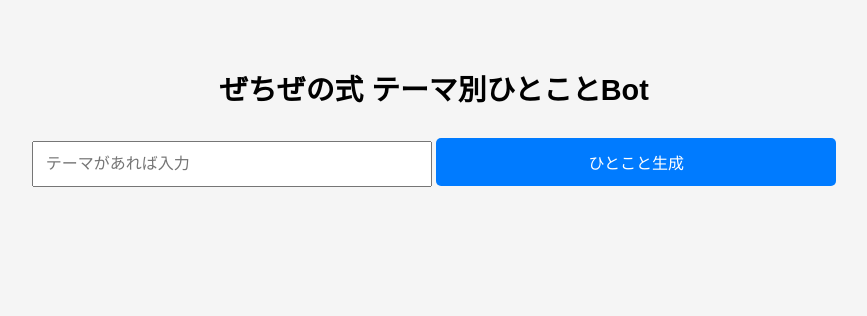
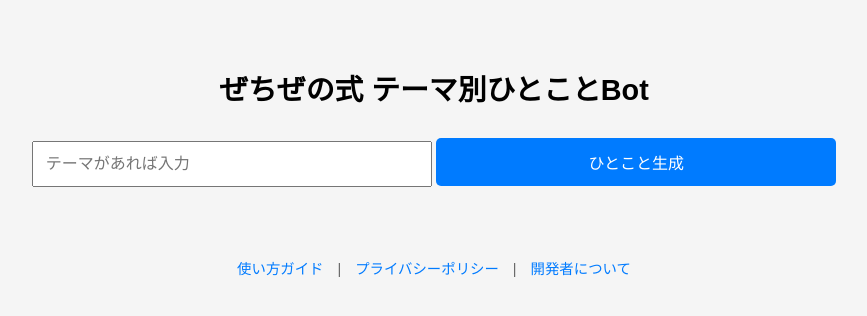
Before and after one commit to highhill-inc/hitokoto-bot, a Flask app: page / in a window 1280 px wide. Shown: the top 316 px of the page, without its empty margins (206-1073 px from the left). Run offline with Flask 3, Linux system fonts and the light colour scheme.

Commit message:
Add footer links to index.html

```diff
--- a/templates/index.html
+++ b/templates/index.html
@@ -47,6 +47,19 @@
             position: absolute;
             left: -9999px;
         }
+        footer {
+            margin-top: 60px;
+            font-size: 0.9rem;
+            color: #666;
+        }
+        footer a {
+            margin: 0 10px;
+            color: #007bff;
+            text-decoration: none;
+        }
+        footer a:hover {
+            text-decoration: underline;
+        }
     </style>
 </head>
 <body>
@@ -56,6 +69,12 @@
     <div id="result"></div>
     <button id="copyButton" onclick="copyToClipboard()">コピー</button>
     <textarea id="hiddenText"></textarea>
+
+    <footer>
+        <a href="/howto">使い方ガイド</a> |
+        <a href="/privacy">プライバシーポリシー</a> |
+        <a href="/about">開発者について</a>
+    </footer>
 
     <script>
         function generate() {
@@ -96,7 +115,5 @@
             }
         }
     </script>
-    <title>ぜちぜの式 ひとことBot - テスト</title>
-
 </body>
 </html>
```
